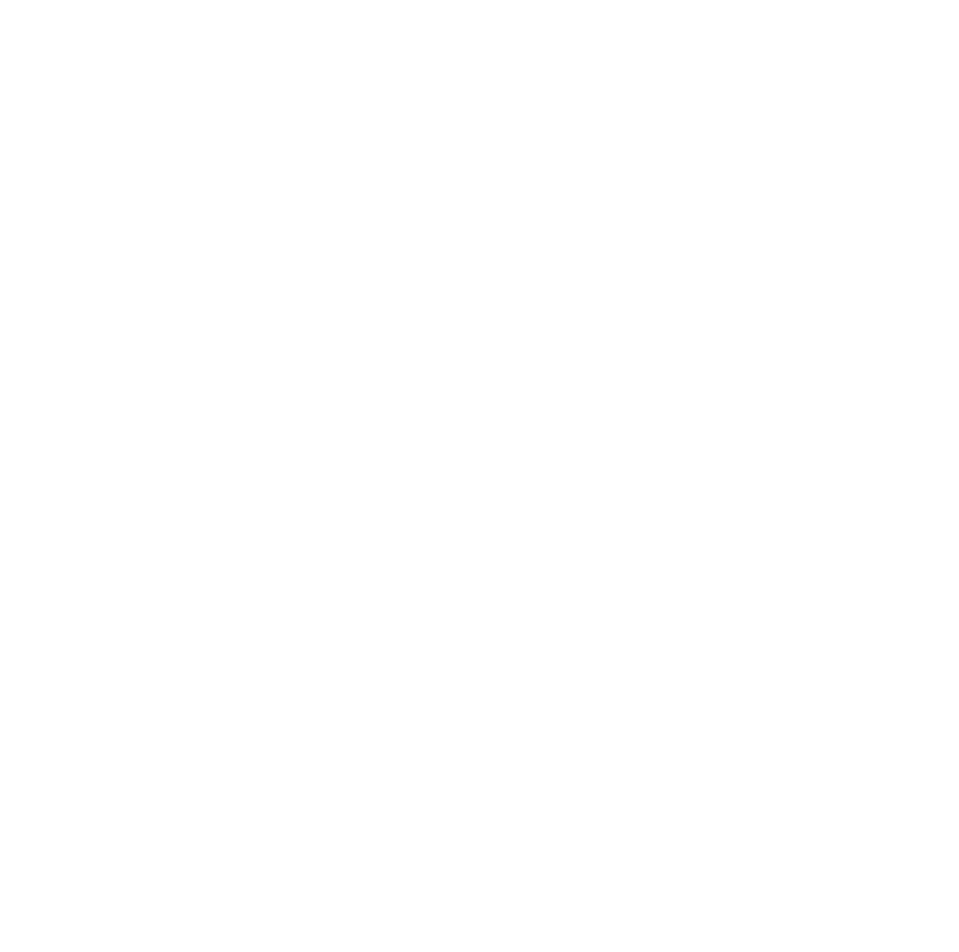
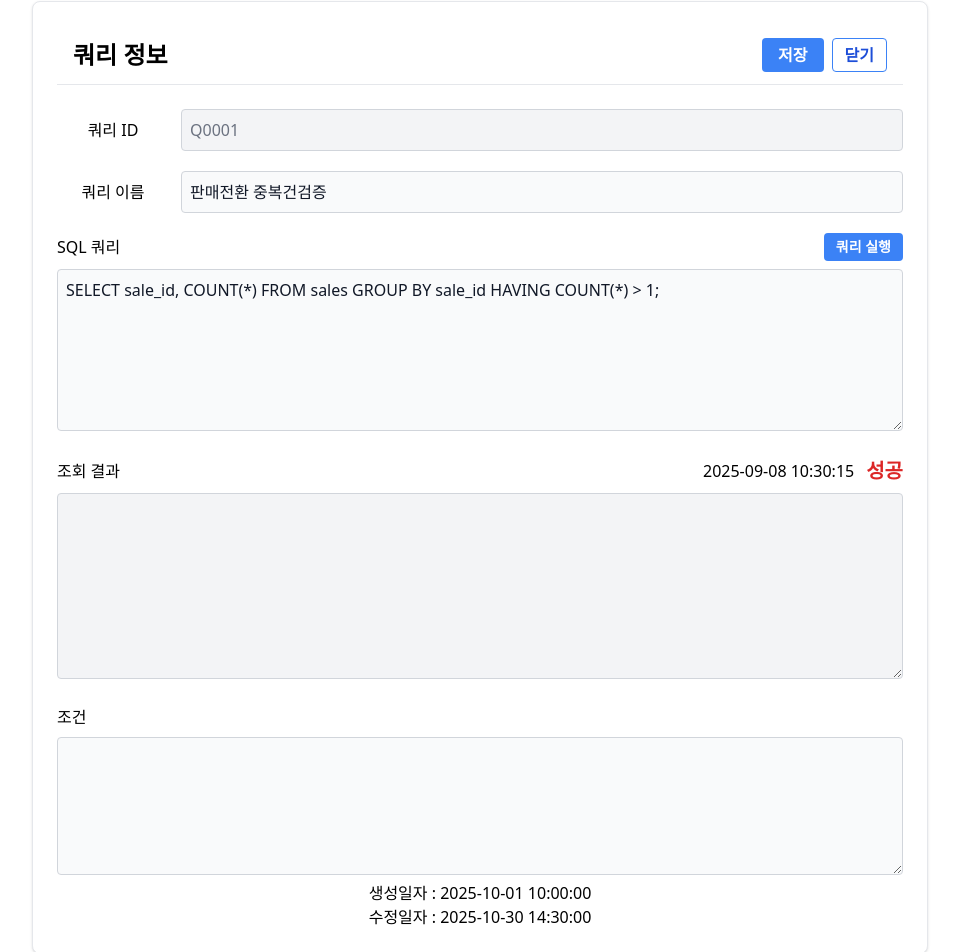
Before and after one commit to SunDeny24/query-sync, a React (Vite) app: page /add/Q0001 in a window 1280 px wide. Before the commit this address had no page. Shown: the part 55-1007 px from the top of the page, without its empty margins (160-1119 px from the left). Before the commit the page ends 800 px from the top, so only its background shows below. Built offline with nearby package versions, Linux system fonts and the light colour scheme; data requests are answered from the project's data file.

Commit message:
25.10.31 리스트에서 보기클릭으로 상세보기완료/ 상세보기시 수정기능완료/ db통합으로 변경작업완료

```diff
--- a/db.json
+++ b/db.json
@@ -1,34 +1,12 @@
 {
-  "queryDefinitions": [
+  "queryMaster": [
     {
       "id": "Q0001",
       "name": "판매전환 중복건검증",
-      "query": "SELECT sale_id, COUNT(*) FROM sales GROUP BY sale_id HAVING COUNT(*) > 1;"
-    },
-    {
-      "id": "Q0002",
-      "name": "원영수증 누락건",
-      "query": "SELECT * FROM receipts WHERE original_receipt_id IS NULL;"
-    },
-    {
-      "id": "Q0003",
-      "name": "판매전환의 예약취소건",
-      "query": "SELECT * FROM sales WHERE status = 'CANCELLED' AND type = 'RESERVATION';"
-    },
-    {
-      "id": "Q0004",
-      "name": "쿼리이름테스트",
-      "query": "sql쿼리1"
-    },
-    {
-      "id": "Q0005",
-      "name": "쿼리이름테스트2",
-      "query": "sql쿼리2"
-    }
-  ],
-  "queryResults": [
-    {
-      "id": "Q0001",
+      "query": "SELECT sale_id, COUNT(*) FROM sales GROUP BY sale_id HAVING COUNT(*) > 1;",
+      "createDt": "2025-10-01 10:00:00",
+      "lastModiDt": "2025-10-30 14:30:00",
+      "result": {
         "lastRun": "2025-09-08 10:30:15",
         "status": true,
         "resultData": [
@@ -42,9 +20,15 @@
           }
         ],
         "error": null
+      }
     },
     {
       "id": "Q0002",
+      "name": "원영수증 누락건",
+      "query": "SELECT * FROM receipts WHERE original_receipt_id IS NULL;",
+      "createDt": "2025-10-02 11:00:00",
+      "lastModiDt": "2025-10-29 11:15:00",
+      "result": {
         "lastRun": "2025-09-08 10:30:15",
         "status": true,
         "resultData": [
@@ -60,27 +44,120 @@
           }
         ],
         "error": null
+      }
     },
     {
       "id": "Q0003",
+      "name": "판매전환의 예약취소건",
+      "query": "SELECT * FROM sales WHERE status = 'CANCELLED' AND type = 'RESERVATION';",
+      "createDt": "2025-10-03 12:00:00",
+      "lastModiDt": "2025-10-28 16:45:00",
+      "result": {
         "lastRun": "2025-09-08 10:30:15",
         "status": false,
         "resultData": [],
         "error": "ORA-00942: table or view does not exist"
+      }
     },
     {
       "id": "Q0004",
+      "name": "쿼리이름테스트",
+      "query": "sql쿼리1",
+      "createDt": "2025-10-04 13:00:00",
+      "lastModiDt": "2025-10-27 17:00:00",
+      "result": {
         "lastRun": "2025-10-22 09:23:27",
         "status": null,
         "resultData": [],
         "error": null
+      }
     },
     {
       "id": "Q0005",
-      "lastRun": "2025-10-22 09:27:40",
+      "name": "쿼리이름테스트5",
+      "query": "sql쿼리5 수정함",
+      "createDt": "2025-10-05 14:00:00",
+      "lastModiDt": "2025-10-31 17:35:00",
+      "result": {
+        "lastRun": "2025-10-31 18:09:00",
         "status": null,
         "resultData": [],
         "error": null
       }
+    },
+    {
+      "id": "Q0006",
+      "name": "구매전환 중복",
+      "query": "SELECT * FROM test table",
+      "createDt": "2025-10-06 15:00:00",
+      "lastModiDt": "2025-10-31 08:32:00",
+      "result": {
+        "lastRun": "2025-10-31 08:32:32",
+        "status": null,
+        "resultData": [],
+        "error": null
+      }
+    },
+    {
+      "id": "Q0007",
+      "name": "쿼리이름테스트",
+      "query": "sql쿼리11",
+      "createDt": "2025-10-07 16:00:00",
+      "lastModiDt": "2025-10-31 07:28:00",
+      "result": {
+        "lastRun": "2025-10-31 07:28:57",
+        "status": null,
+        "resultData": [],
+        "error": null
+      }
+    },
+    {
+      "id": "Q0008",
+      "name": "원영수증 누락건1",
+      "query": "SELECT * FROM receipts WHERE original_receipt_id IS NULL;",
+      "createDt": "2025-10-08 17:00:00",
+      "lastModiDt": "2025-10-31 07:44:00",
+      "result": {
+        "lastRun": "2025-10-31 07:44:53",
+        "status": null,
+        "resultData": [],
+        "error": null
+      }
+    },
+    {
+      "lastModiDt": "2025-10-31 22:54:21",
+      "name": "새로운 쿼리추가",
+      "query": "select * from newTable",
+      "result": {
+        "status": null,
+        "resultData": [],
+        "error": null
+      },
+      "id": "Q0009"
+    },
+    {
+      "lastModiDt": "2025-10-31 22:55:50",
+      "name": "new query 입니다.",
+      "query": "select * from happy",
+      "createDt": "2025-10-31 22:54:28",
+      "result": {
+        "status": null,
+        "resultData": [],
+        "error": null
+      },
+      "id": "Q0010"
+    },
+    {
+      "lastModiDt": "2025-10-31 23:03:17",
+      "id": "Q0011",
+      "name": "쿼리이름1",
+      "query": "select * from star",
+      "createDt": "2025-10-31 23:03:03",
+      "result": {
+        "status": null,
+        "resultData": [],
+        "error": null
+      }
+    }
   ]
 }
--- a/src/App.jsx
+++ b/src/App.jsx
@@ -2,44 +2,40 @@
 import { Routes, Route } from "react-router-dom";
 import "./App.css";
 import Dashboard from "./pages/Dashboard.jsx";
-//import { fakeQueryData } from "./data/mockData.js"; 삭제
 import AddQuery from "./pages/AddQuery.jsx";
 
 function App() {
   const [queryList, setQueryList] = useState([]); //쿼리리스트
   const [queries, setQueries] = useState([]); // 쿼리 이력
 
-  const today = new Date().toISOString().slice(0, 19).replace("T", " "); //날짜
+  //현재시각
+  const now = new Date();
+  const today =
+    now.getFullYear() +
+    "-" +
+    String(now.getMonth() + 1).padStart(2, "0") +
+    "-" +
+    String(now.getDate()).padStart(2, "0") +
+    " " +
+    String(now.getHours()).padStart(2, "0") +
+    ":" +
+    String(now.getMinutes()).padStart(2, "0") +
+    ":" +
+    String(now.getSeconds()).padStart(2, "0");
+  console.log("today:", today);
 
-  //쿼리리스트 데이터 api 비동기 통신으로 받기
+  //쿼리리스트 데이터 조회
   useEffect(() => {
     const fetchData = async () => {
       try {
-        //resultRes : 원시데이터
-        //defRes : json 실행한 데이터
-        //queryResults : 실행될 데이터json
-        //queryDefinitions : 보여줄 리스트 데이터json
-        const [resultsRes, defsRes] = await Promise.all([
-          fetch("http://localhost:3001/queryResults"),
-          fetch("http://localhost:3001/queryDefinitions"),
-        ]);
+        const res = await fetch("http://localhost:3001/queryMaster");
 
         //통신된 데이터 받아오기
-        const results = await resultsRes.json();
-        const definitions = await defsRes.json();
+        const results = await res.json();
 
-        //데이터합치기 : 동일한 id값을 찾아서 queryResults에 queryDefinitions을 합쳐준다.
-        const mergeData = results.map((result) => {
-          const definition = definitions.find(
-            (definit) => result.id === definit.id,
-          );
-          return { ...result, name: definition ? definition.name : "이름없음" };
-        });
-
-        // 합쳐진 데이터로 state 업데이트
-        setQueryList(mergeData);
+        setQueryList(results);
       } catch (err) {
-        console.error("에러발생 ", err);
+        console.error("리스트 조회시 에러발생 ", err);
       }
     };
 
@@ -64,52 +60,55 @@
   };
 
   //AddQuery에서 쿼리리스트 추가하는 함수
-  const handleAddQuery = async (newQueryData) => {
+  const saveAddQuery = async (newQueryData) => {
     try {
       const newId = generateNewId(queryList); //채번
-      console.log("queryList : ", queryList);
 
-      //1. 저장 객체(정의)
-      const addDefintionData = {
+      const addData = {
         id: newId,
+        createDt: today,
+        lastModiDt: null,
         ...newQueryData,
       };
-      //2. 저장 객체(결과)
-      const resultData = {
-        id: newId,
-        lastRun: today,
-        status: null,
-        resultData: [],
-        error: null,
+
+      //새로운 쿼리 저장
+      const res = await fetch("http://localhost:3001/queryMaster", {
+        method: "POST",
+        headers: { "Content-Type": "application/json" },
+        body: JSON.stringify(addData),
+      });
+
+      const saveResult = await res.json();
+      console.log("saveResult : ", saveResult);
+
+      setQueryList((prev) => [...prev, saveResult]);
+    } catch (error) {
+      console.log("쿼리 저장시 saveAddQuery 에러 : ", error);
+    }
+  };
+
+  //상세보기시 데이터 수정하는 함수
+  const editAddQuery = async (editQueryData, id) => {
+    try {
+      const editData = {
+        lastModiDt: today,
+        ...editQueryData,
       };
 
-      //1,2 객체 저장
-      const [defResponse, resResponse] = await Promise.all([
-        fetch("http://localhost:3001/queryDefinitions", {
-          method: "POST",
-          headers: { "Content-Type": "application/json" },
-          body: JSON.stringify(addDefintionData),
-        }),
-        fetch("http://localhost:3001/queryResults", {
-          method: "POST",
-          headers: { "Content-Type": "application/json" },
-          body: JSON.stringify(resultData),
-        }),
-      ]);
+      const res = await fetch(`http://localhost:3001/queryMaster/${id}`, {
+        method: "PUT",
+        headers: { "Content-Type": "application/json" },
+        body: JSON.stringify(editData),
+      });
 
-      const saveDefResult = await defResponse.json();
-      const saveResResult = await resResponse.json();
+      const editResult = await res.json();
+      console.log("editResult : ", editResult);
 
-      //결과 합치기
-      const newQuery = {
-        ...saveResResult,
-        name: saveDefResult.name,
-      };
-      console.log(newQuery);
-
-      setQueryList((prev) => [...prev, newQuery]);
+      setQueryList((prev) =>
+        prev.map((item) => (item.id === editResult.id ? editResult : item)),
+      );
     } catch (error) {
-      console.log("쿼리 저장시 handleAddQuery 에러 : ", error);
+      console.log("쿼리 수정시 editAddQuery 에러 : ", error);
     }
   };
 
@@ -117,7 +116,8 @@
     <div>
       <Routes>
         <Route path="/" element={<Dashboard list={queryList} />} />
-        <Route path="/add" element={<AddQuery onAdd={handleAddQuery} />} />
+        <Route path="/add" element={<AddQuery onAdd={saveAddQuery} />} />
+        <Route path="/add/:id" element={<AddQuery onEdit={editAddQuery} />} />
       </Routes>
     </div>
   );
--- a/src/pages/AddQuery.jsx
+++ b/src/pages/AddQuery.jsx
@@ -1,32 +1,95 @@
-import React, { useState } from "react";
-import { Link } from "react-router-dom";
+import React, { useEffect, useState } from "react";
+import { Link, useLocation, useParams } from "react-router-dom";
 import { useNavigate } from "react-router-dom";
 
-function AddQuery({ onAdd }) {
+function AddQuery({ onAdd, onEdit }) {
   /* State 관리데이터(저장될데이터) */
+  const [queryId, setQueryId] = useState("");
   const [queryName, setQueryName] = useState("");
   const [sqlQuery, setSqlQuery] = useState("");
+  const [lastRun, setLastRun] = useState("");
+  const [status, setStatus] = useState("");
+  const [resultData, setresultData] = useState("");
+  const [createDt, setcreateDt] = useState("");
+  const [lastModiDt, setlastModiDt] = useState("");
+  const [originResult, setOriginResult] = useState(null);
 
   const navigate = useNavigate(); //네비게이터 추가
+  const { id } = useParams(); //수정, 보기모드시 사용
+  const isEditMode = Boolean(id); //입력, 수정모드
 
-  //form 저장 이벤트
+  //수정모드일때 데이터조회
+  useEffect(() => {
+    const fetchData = async () => {
+      console.log(id, "의 수정모드");
+      try {
+        const res = await fetch(`http://localhost:3001/queryMaster/${id}`);
+        if (!res.ok) {
+          throw new Error("데이터 불러오는데 실패했습니다.");
+        }
+        //통신된 데이터 받아오기
+        const results = await res.json();
+        setQueryId(results.id);
+        setQueryName(results.name);
+        setSqlQuery(results.query);
+        //setStatus(results.resultData);
+        setcreateDt(results.createDt);
+        setlastModiDt(results.lastModiDt);
+
+        //result 객체 따로 셋팅
+        setOriginResult(results.result);
+        if (results.result) {
+          setLastRun(results.result.lastRun || "");
+          setStatus(results.result.status);
+        }
+      } catch (error) {
+        console.log("데이터로딩중 에러 : ", error);
+      }
+    };
+    if (!isEditMode) {
+      console.log("입력모드");
+    } else {
+      fetchData();
+    }
+  }, [id, isEditMode]);
+
+  /* form 저장 이벤트 */
   const handleSubmit = (e) => {
     e.preventDefault();
 
+    //입력모드
+    if (!isEditMode) {
       //유효성 검사
       if (!queryName.trim() || !sqlQuery.trim()) {
         alert("모든 필드를 입력해주세요!");
         return;
       }
-
-    //newQuery : 폼 입력값 객체로 생성
+      //폼 입력값
       const newQueryData = {
         name: queryName,
         query: sqlQuery,
+        result: {
+          lastRun: null, //추후 실행버튼 구현시 수정
+          status: null,
+          resultData: [],
+          error: null,
+        },
       };
+      onAdd(newQueryData);
 
-    //생성된 객체 app의 handleAddQuery이벤트로 넘김
-    onAdd(newQueryData);
+      // 수정모드
+    } else {
+      // 추후 입력된 데이터와 변경된게 없는지 확인하는 로직추가
+
+      const editQueryData = {
+        id: queryId,
+        name: queryName,
+        query: sqlQuery,
+        createDt: createDt,
+        result: originResult,
+      };
+      onEdit(editQueryData, id); //id 구분위함
+    }
     navigate("/"); //다시 대시보드로
   };
 
@@ -38,9 +101,6 @@
           <div className="mb-6 flex items-center justify-between border-b px-4 py-3">
             <h1 className="text-2xl font-bold">쿼리 정보</h1>
             <div className="flex gap-2">
-              <button className="rounded bg-gray-200 px-3 py-1 text-gray-700 hover:bg-gray-300">
-                수정
-              </button>
               <button
                 type="submit"
                 className="rounded bg-blue-500 px-4 py-1 font-bold text-white hover:bg-blue-700"
@@ -65,6 +125,7 @@
               <input
                 type="text"
                 id="query-id"
+                value={queryId}
                 disabled={true}
                 className="flex-1 rounded border border-gray-300 bg-gray-100 p-2 text-gray-500"
               />
@@ -113,9 +174,9 @@
               <div className="mb-2 flex items-center justify-between">
                 <label className="font-medium">조회 결과</label>
                 <div className="flex items-center gap-3">
-                  <span>2025-08-27 10:36:35</span>
+                  <span>{lastRun}</span>
                   <span className="text-xl font-semibold text-red-600">
-                    실패!
+                    {status === true ? "성공" : "실패"}
                   </span>
                 </div>
               </div>
@@ -142,6 +203,8 @@
               />
             </div>
           </div>
+          <p>생성일자 : {createDt}</p>
+          <p>수정일자 : {lastModiDt}</p>
         </form>
       </div>
     </div>
```
Also changed, not shown: src/components/DataList.jsx (+8 -7 lines). Lines whose indentation alone changed are shown as unchanged.
